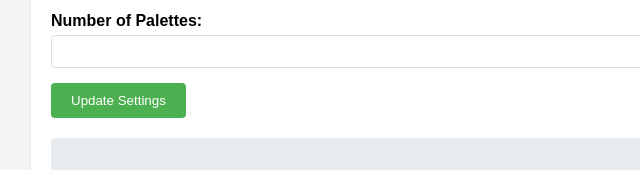
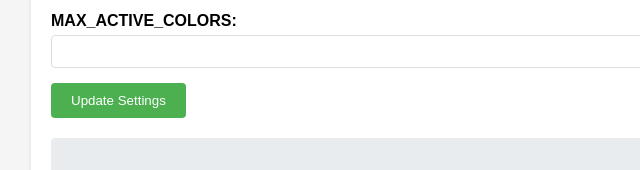
Before and after one commit to leomancini/azlm-crochet-frame-server, a website: page index.html in a window 1280 px wide. Shown: the part 392-562 px from the top of the page, 209-849 px from the left. Drawn offline with Linux system fonts and the light colour scheme; no server answers.

Commit message:
Updating keys

```diff
--- a/index.html
+++ b/index.html
@@ -102,11 +102,11 @@
           />
         </div>
         <div class="form-group">
-          <label for="num_palettes">Number of Palettes:</label>
+          <label for="max_active_colors">MAX_ACTIVE_COLORS:</label>
           <input
             type="number"
-            id="num_palettes"
-            name="num_palettes"
+            id="max_active_colors"
+            name="max_active_colors"
             min="1"
             max="20"
             required
--- a/server.js
+++ b/server.js
@@ -19,7 +19,7 @@ let data = {
   frame_rate: 60,
   transition_time: 1,
   sparkle_size: 1,
-  num_palettes: 10
+  max_active_colors: 10
 };
 
 // Serve index.html for the root path
```
